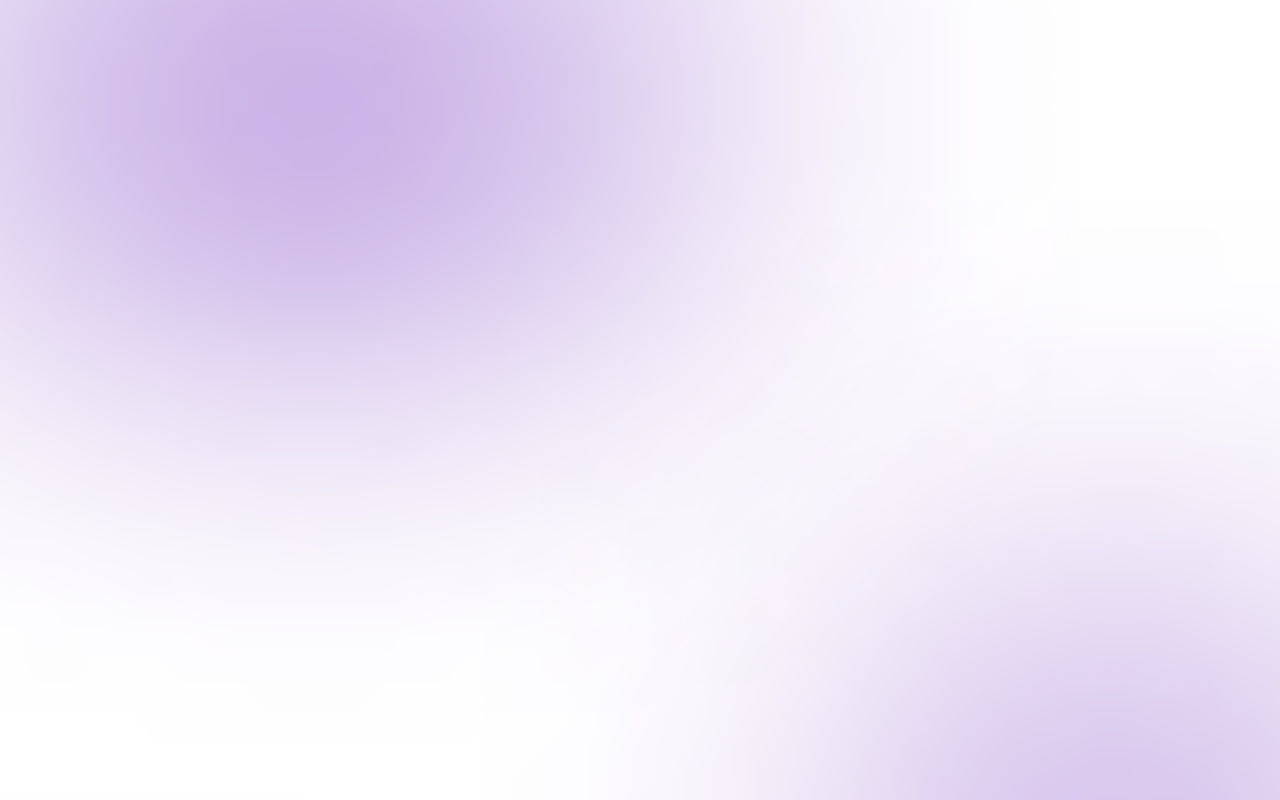
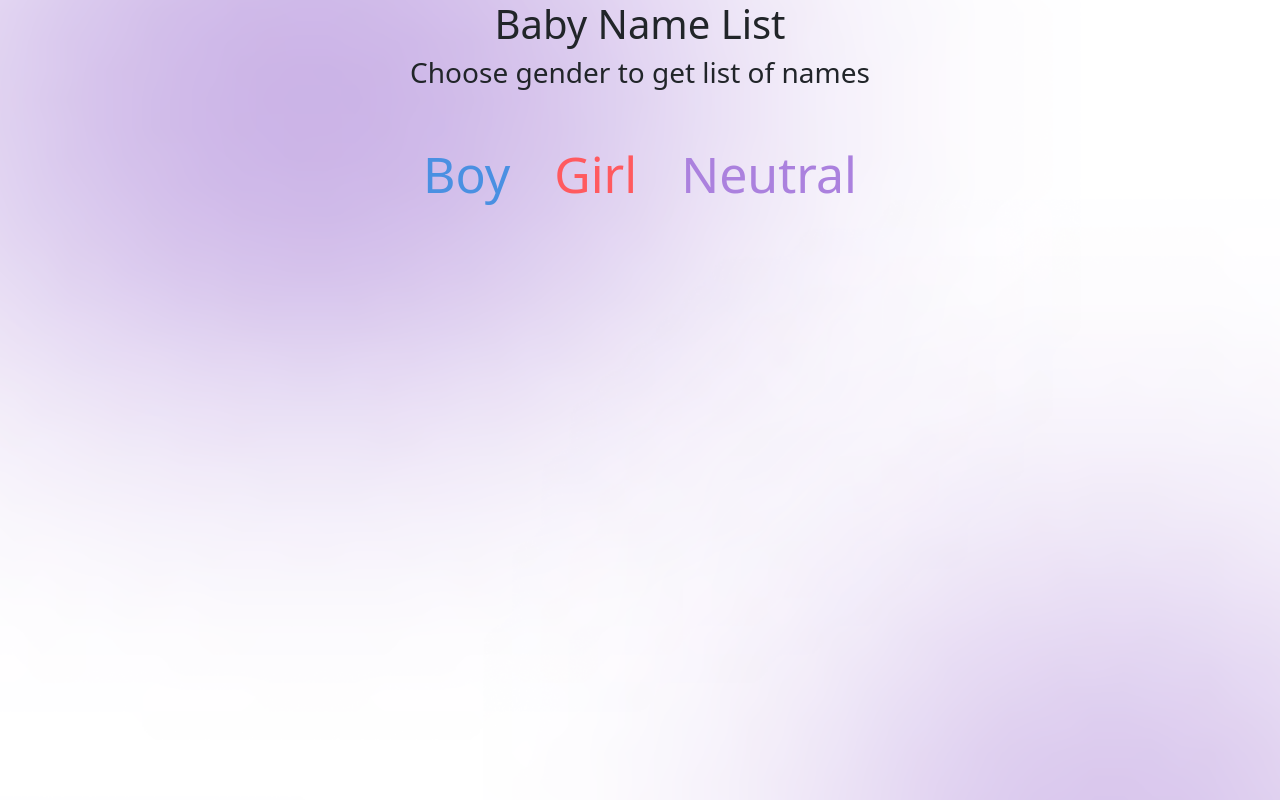
Before and after one commit to Reifqi/ParentPal-Vue, a Vue app: page /#/babyname in a window 1280 px wide. Built offline with nearby package versions, Linux system fonts and the light colour scheme.

Commit message:
adding page babynamefinder(final)

```diff
--- a/index.html
+++ b/index.html
@@ -4,7 +4,8 @@
     <meta charset="utf-8">
     <meta name="viewport" content="width=device-width,initial-scale=1.0">
     <link href="https://cdn.jsdelivr.net/npm/bootstrap@5.3.0-alpha3/dist/css/bootstrap.min.css" rel="stylesheet" integrity="sha384-KK94CHFLLe+nY2dmCWGMq91rCGa5gtU4mk92HdvYe+M/SXH301p5ILy+dN9+nJOZ" crossorigin="anonymous">
-    <title>parentpal-vue</title>
+    <script type="module" src="https://unpkg.com/ionicons@5.5.2/dist/ionicons/ionicons.esm.js"></script>
+    <title>ParentPal</title>
   </head>
   <body>
     <div id="app"></div>
--- /dev/null
+++ b/src/assets/style/babyNameFinder.css
@@ -0,0 +1,47 @@
+.baby-name-finder-container {
+    text-align: center;
+  }
+  .baby-name-finder-category__button {
+    margin-top: 30px;
+  }
+
+  .baby-name-finder-category__list {
+    margin-top: 30px;
+  }
+
+  .baby-name-finder-category__list ul li {
+    display: inline-block;
+    padding: 16px;
+  }
+
+  .baby-name-finder-category__list li {
+    background-color: #ab81de7d;
+    border-radius: 12px;
+    box-shadow: 0 0 14px rgba(0,0,0,.25);
+    color: #fff;
+    margin: 10px 10px 18px;
+    overflow: hidden;
+    width: 200px;
+    margin-top: 2rem;
+}
+
+
+.baby-name-finder-container button {
+    background: transparent;
+    border: 0;
+    cursor: pointer;
+    font-size: 50px;
+    margin: 1rem;
+}
+
+.baby-name-finder__icon-unisex{
+    color: #ab81de;
+}
+
+.baby-name-finder__icon-male{
+    color: #4a90e2;
+}
+
+.baby-name-finder__icon-female{
+    color: #ff5a5f;
+}
--- a/src/assets/style/main.css
+++ b/src/assets/style/main.css
@@ -1,5 +1,6 @@
 @import 'login.css';
 @import 'register.css';
+@import 'babyNameFinder.css';
 
 body {
   background-image: url('../image/background-homepage.png');
--- /dev/null
+++ b/src/components/pages/BabyNameFinder.vue
@@ -0,0 +1,55 @@
+<template>
+    <div class="baby-name-finder-container">
+      <h1>Baby Name List</h1>
+      <h3>Choose gender to get list of names</h3>
+      <div class="baby-name-finder-category__button">
+        <button class="baby-name-finder__icon-male" @click="fetchData('boy')">
+          Boy
+        </button>
+        <button class="baby-name-finder__icon-female" @click="fetchData('girl')">
+          Girl
+        </button>
+        <button class="baby-name-finder__icon-unisex" @click="fetchData('neutral')">
+          Neutral
+        </button>
+      </div>
+      <div class="baby-name-finder-category__list">
+        <h3 v-if="names.length > 0">
+          List of names based on chosen gender
+          <ul>
+            <li v-for="(name, index) in names" :key="index">{{ name }}</li>
+          </ul>
+        </h3>
+      </div>
+    </div>
+  </template>
+
+<script>
+import axios from 'axios'
+
+export default {
+  name: 'BabyNameFinder',
+  data () {
+    return {
+      names: []
+    }
+  },
+  methods: {
+    fetchData (gender) {
+      axios
+        .get(`https://api.api-ninjas.com/v1/babynames?gender=${gender}`, {
+          headers: {
+            'X-Api-Key': 'uM1wOLi/oHua9DCIqS9w9Q==7BXf693NIAcBavA5',
+            'Content-Type': 'application/json'
+          }
+        })
+        .then(response => {
+          this.names = response.data
+        })
+        .catch(error => {
+          console.log(error)
+        })
+    }
+  }
+}
+</script>
--- a/src/router/index.js
+++ b/src/router/index.js
@@ -4,6 +4,7 @@ import Router from 'vue-router'
 import Register from '@/components/pages/Register'
 import Login from '@/components/pages/Login'
 import Home from '@/components/pages/Home'
+import BabyNameFinder from '@/components/pages/BabyNameFinder'
 
 Vue.use(Router)
 export default new Router({
@@ -22,6 +23,11 @@ export default new Router({
       path: '/home',
       name: 'Home',
       component: Home
+    },
+    {
+      path: '/babyname',
+      name: 'BabyNameFinder',
+      component: BabyNameFinder
     }
   ]
 })
```
